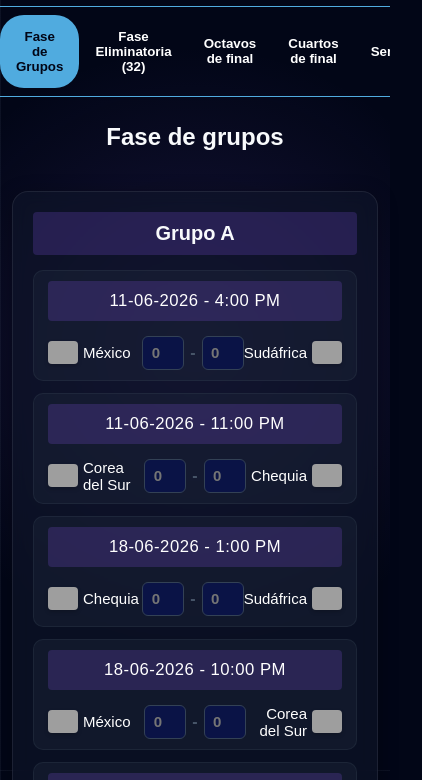
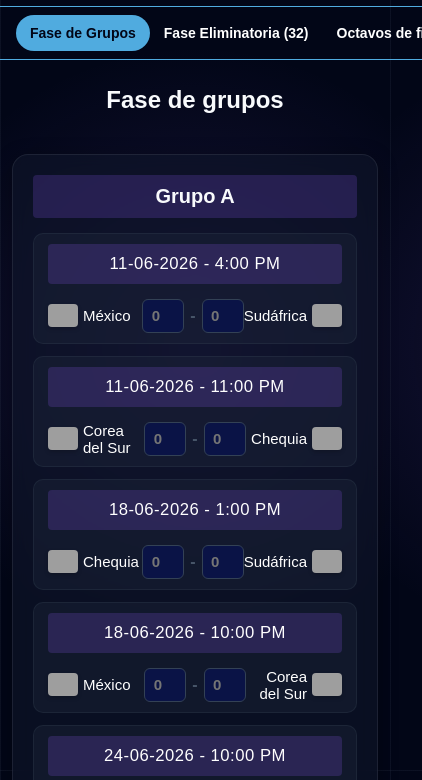
Before and after one commit to luzpacello/fixture-mundial, a plain HTML site: page index.html in a window 390 px wide. Shown: the part 74-854 px from the top of the page, 422 px wide, since content can reach past the window. Drawn offline with Linux system fonts and the light colour scheme; grey boxes are pictures that could not be loaded.

Commit message:
🌱Arreglo los botones con un scroll para que se pueda ver en celular

```diff
--- a/style.css
+++ b/style.css
@@ -26,13 +26,14 @@ body {
 }
 
 .tab {
-    overflow: hidden;
     border-bottom : 1px solid #50abdf;
     border-top : 1px solid #50abdf;
     padding-bottom: 0.5rem;
     padding-top: 0.5rem;
     display: flex;
-    justify-content: space-around;
+    justify-content: center;
+    width: 100%;
+    max-width: 100%;
 }
 
 .tab button {
@@ -352,3 +353,29 @@ h2 {
 .pos-input p {
     font-size:25px;
 }
+
+@media (max-width: 576px) {
+    .tab {
+        justify-content: flex-start !important;
+
+        overflow-x: auto !important;
+        overflow-y: hidden !important;
+        white-space: nowrap !important;
+
+        padding-left: 1rem !important;
+        padding-right: 1rem !important;
+
+        -webkit-overflow-scrolling: touch;
+    }
+
+    .tab button {
+        flex: 0 0 auto !important;
+
+        padding: 10px 14px !important;
+        font-size: 14px !important;
+    }
+
+    .tab::-webkit-scrollbar {
+        display: none !important;
+    }
+}
```
